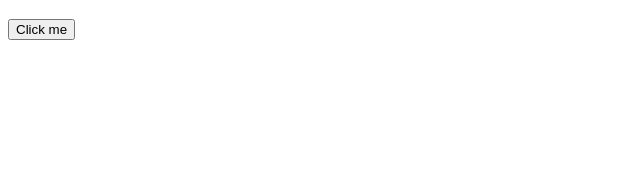
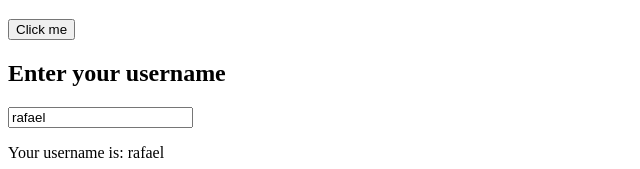
Before and after one commit to strubloid/angular21, an Angular app: page / in a window 1280 px wide. Shown: the part 783-952 px from the top of the page, without its empty margins (0-640 px from the left). Before the commit the page ends 831 px from the top, so only its background shows below. Built offline with nearby package versions, Linux system fonts and the light colour scheme.

Commit message:
adding an example of two way binding

```diff
--- a/src/app/app.html
+++ b/src/app/app.html
@@ -3,3 +3,4 @@
 <app-interpolation></app-interpolation>
 <app-databinding></app-databinding>
 <app-eventbinding></app-eventbinding>
+<app-twowaydatabinding></app-twowaydatabinding>
--- a/src/app/app.ts
+++ b/src/app/app.ts
@@ -4,10 +4,11 @@ import { Header } from './components/header/header';
 import { Interpolation } from './components/interpolation/interpolation';
 import { Databinding } from './components/databinding/databinding';
 import { Eventbinding } from './components/eventbinding/eventbinding';
+import { Twowaydatabinding } from './components/twowaydatabinding/twowaydatabinding';
 
 @Component({
   selector: 'app-root',
-  imports: [RouterOutlet, Header, Interpolation, Databinding, Eventbinding],
+  imports: [RouterOutlet, Header, Interpolation, Databinding, Eventbinding, Twowaydatabinding],
   templateUrl: './app.html',
   styleUrls: ['./app.scss'],
 })
--- /dev/null
+++ b/src/app/components/twowaydatabinding/twowaydatabinding.html
@@ -0,0 +1,4 @@
+<br />
+<h2>Enter your username</h2>
+<input type="text" placeholder="Enter your username" [(ngModel)]="username" />
+<p>Your username is: {{ username }}</p>
--- /dev/null
+++ b/src/app/components/twowaydatabinding/twowaydatabinding.ts
@@ -0,0 +1,13 @@
+import { CommonModule } from '@angular/common';
+import { Component } from '@angular/core';
+import { FormsModule } from '@angular/forms';
+
+@Component({
+  selector: 'app-twowaydatabinding',
+  imports: [CommonModule, FormsModule],
+  templateUrl: './twowaydatabinding.html',
+  styleUrls: ['./twowaydatabinding.scss'],
+})
+export class Twowaydatabinding {
+  username: string = 'rafael';
+}
```
Also changed, not shown: src/app/components/twowaydatabinding/twowaydatabinding.scss (added), 1 other file (tests, documents, lock files or other folders).
